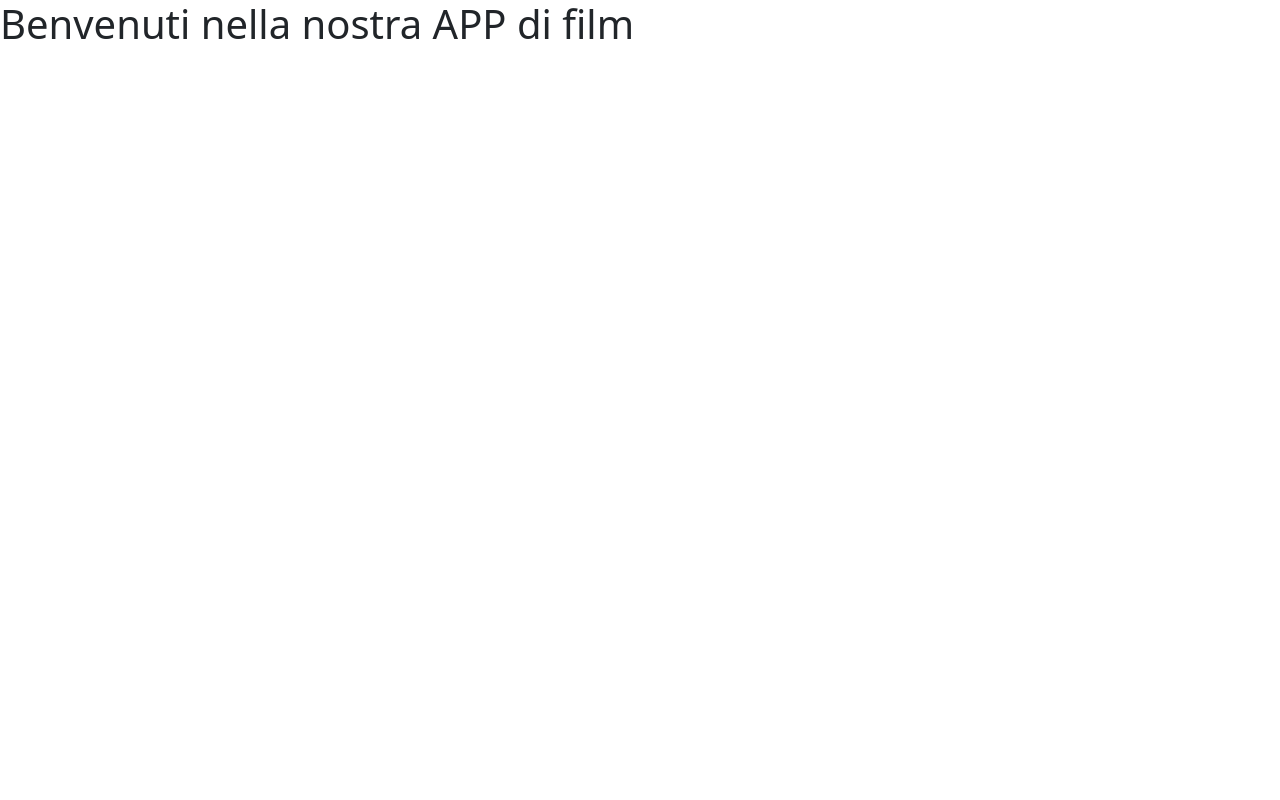
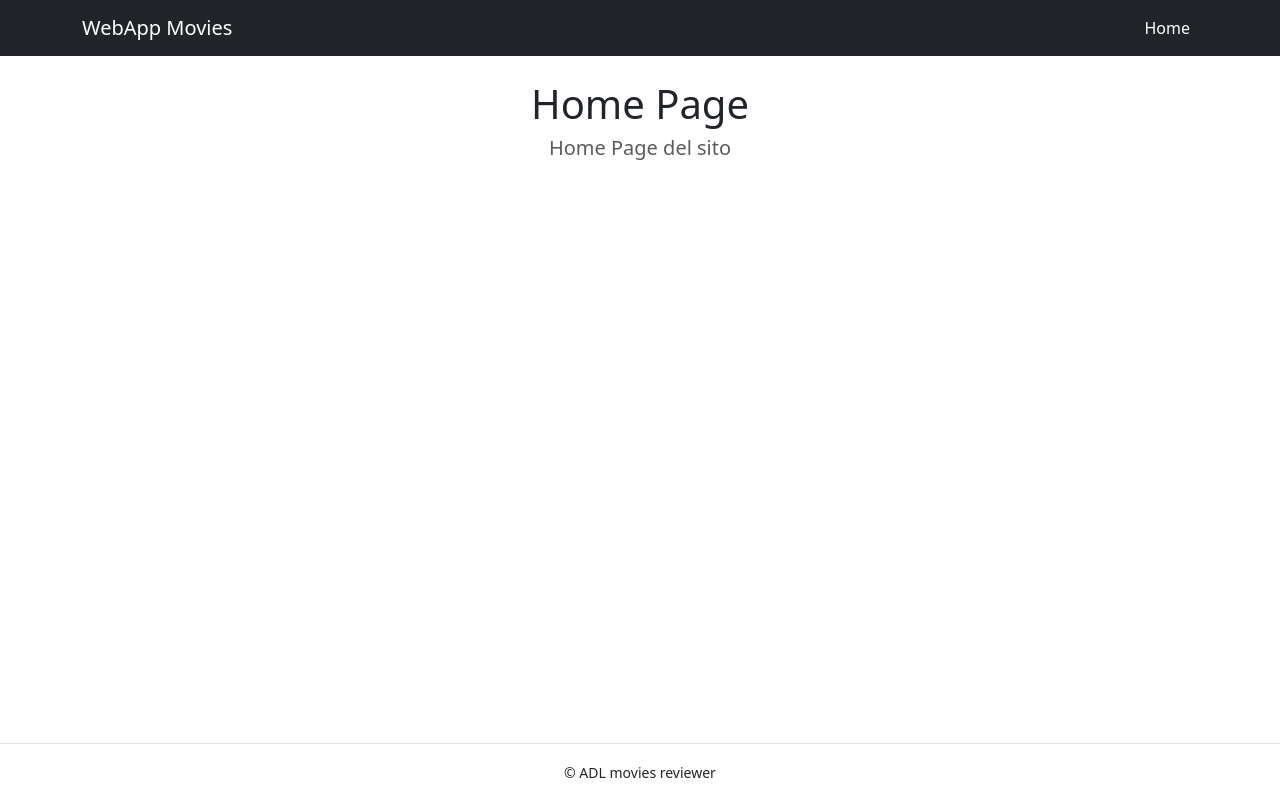
Before and after one commit to Augusto94-coder/webapp-react, a React (Vite) app: page / in a window 1280 px wide. Built offline with nearby package versions, Linux system fonts and the light colour scheme.

Commit message:
base routing e layout

```diff
--- a/src/App.jsx
+++ b/src/App.jsx
@@ -1,14 +1,21 @@
 import './App.css'
+import HomePage from './components/pages/HomePage';
+import ReviewMovie from "./components/pages/ReviewMovie"
+import { Route, Routes, BrowserRouter } from 'react-router-dom';
+import Layout from "./Layout/Layout";
 
 function App() {
 
 
   return (
-    <>
-            <div>
-                <h1>Benvenuti nella nostra APP di film</h1>
-            </div>
-        </>
+    <BrowserRouter>
+        <Routes>
+          <Route element={<Layout />}>
+            <Route path="/" element={<HomePage />} />
+            <Route path='/movie/:id' element={<ReviewMovie />} />
+          </Route>
+        </Routes>
+      </BrowserRouter>
   )
 }
 
--- /dev/null
+++ b/src/Layout/Footer.jsx
@@ -0,0 +1,7 @@
+export default function Footer() {
+  return (
+    <footer className="border-top py-3 text-center">
+      <small>© ADL movies reviewer</small>
+    </footer>
+  );
+}
--- /dev/null
+++ b/src/Layout/Layout.jsx
@@ -0,0 +1,15 @@
+import { Outlet } from "react-router-dom";
+import Navbar from "./NavBar";
+import Footer from "./Footer";
+
+export default function App() {
+  return (
+    <div className="d-flex flex-column min-vh-100">
+      <Navbar />
+      <main className="container py-4 flex-grow-1">
+        <Outlet />
+      </main>
+      <Footer />
+    </div>
+  );
+}
--- /dev/null
+++ b/src/Layout/NavBar.jsx
@@ -0,0 +1,14 @@
+import { Link, NavLink } from "react-router-dom";
+
+export default function Navbar() {
+  return (
+    <nav className="navbar navbar-expand bg-dark navbar-dark">
+      <div className="container">
+        <Link className="navbar-brand" to="/">WebApp Movies</Link>
+        <div className="navbar-nav">
+          <NavLink className="nav-link" to="/">Home</NavLink>
+        </div>
+      </div>
+    </nav>
+  );
+}
--- /dev/null
+++ b/src/components/pages/HomePage.jsx
@@ -0,0 +1,12 @@
+const HomePage = () => {
+  return (
+    <div className="text-center">
+      <h1 className="mb-2">Home Page</h1>
+      <h5 className="text-muted mb-4">
+        Home Page del sito
+      </h5>
+    </div>
+  );
+};
+
+export default HomePage;
```
Also changed, not shown: src/components/pages/ReviewMovie.jsx (added).
